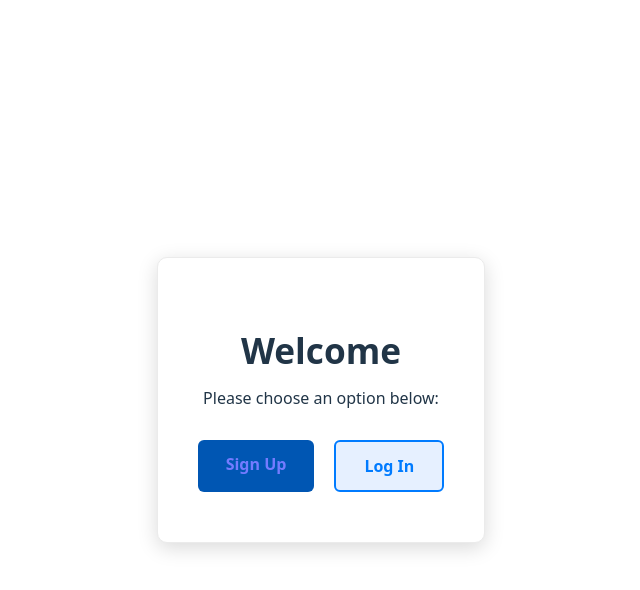
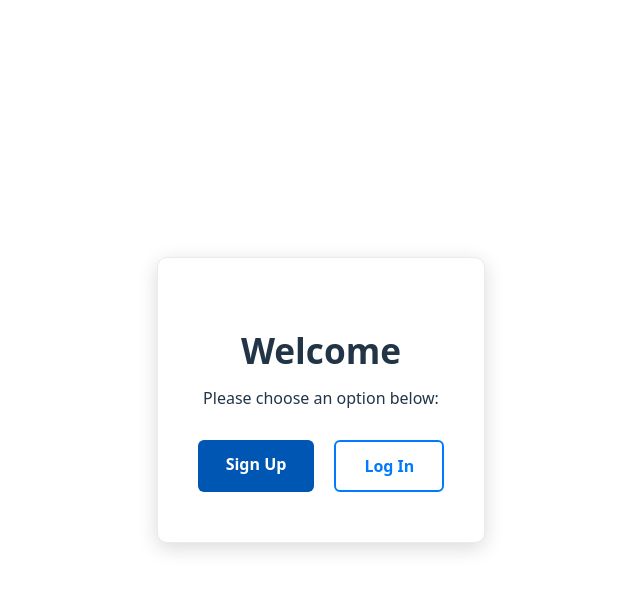
Before and after one commit to jhernandez4/user-profile-client, a React (Vite) app: page / in a window 1280 px wide. In both pictures the pointer is over the link "Sign Up". Shown: the top 590 px of the page, without its empty margins (319-959 px from the left). Built offline with nearby package versions, Linux system fonts and the light colour scheme.

Commit message:
fix: fix property name typo

```diff
--- a/src/App.css
+++ b/src/App.css
@@ -36,7 +36,7 @@
   border-radius: 6px;
   text-decoration: none;
   font-weight: bold;
-  transition: background 0.3s ease;
+  transition: background-color 0.3s ease;
   cursor: pointer;
 }
 
@@ -48,6 +48,7 @@
 
 .primary-landing-btn:hover {
   background-color: #0056b3;
+  color: #ffffff;
 }
 
 .secondary-landing-btn {
@@ -56,6 +57,7 @@
   border: 2px solid #007bff;
 }
 
-.secondary-landing-btn {
+.secondary-landing-btn:hover {
   background-color: #e6f0ff;
+  color: #007bff;
 }
```
